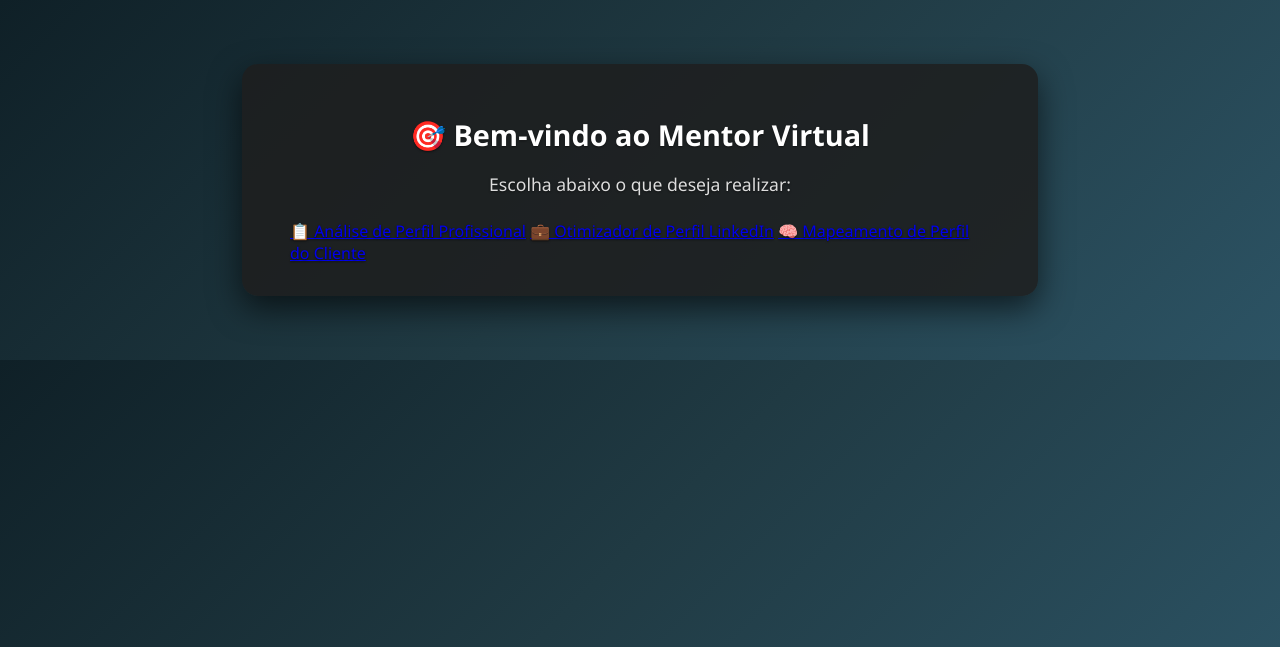
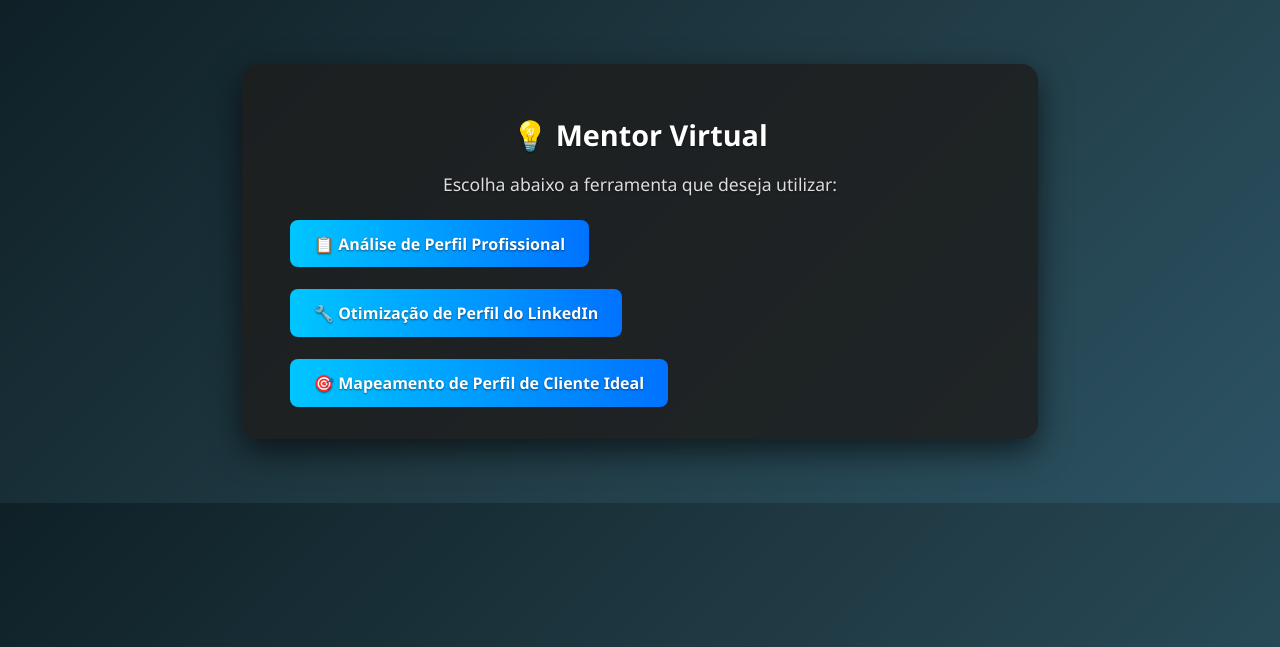
Before and after one commit to lega-nft/mentorvirtual, a FastAPI app: page / in a window 1280 px wide. Shown: the top 647 px of the page. Run offline with FastAPI, Linux system fonts and the light colour scheme.

Commit message:
Update formulario.html

```diff
--- a/templates/formulario.html
+++ b/templates/formulario.html
@@ -1,21 +1,23 @@
 <!DOCTYPE html>
 <html lang="pt-BR">
 <head>
-  <meta charset="UTF-8">
-  <meta name="viewport" content="width=device-width, initial-scale=1.0">
+  <meta charset="UTF-8" />
+  <meta name="viewport" content="width=device-width, initial-scale=1.0"/>
   <title>Mentor Virtual</title>
-  <link rel="stylesheet" href="/static/style.css">
+  <link rel="stylesheet" href="/static/style.css" />
 </head>
-<body class="gradient-bg">
+<body>
   <div class="container">
-    <h1 class="title">🎯 Bem-vindo ao Mentor Virtual</h1>
-    <p class="subtitle">Escolha abaixo o que deseja realizar:</p>
+    <h1 class="title">💡 Mentor Virtual</h1>
+    <p class="subtitle">Escolha abaixo a ferramenta que deseja utilizar:</p>
 
-    <div class="card-grid">
-      <a class="card" href="/">📋 Análise de Perfil Profissional</a>
-      <a class="card" href="/linkedin">💼 Otimizador de Perfil LinkedIn</a>
-      <a class="card" href="/cliente">🧠 Mapeamento de Perfil do Cliente</a>
-    </div>
+    <a href="/formulario" class="button-link">📋 Análise de Perfil Profissional</a>
+    <br><br>
+
+    <a href="/linkedin" class="button-link">🔧 Otimização de Perfil do LinkedIn</a>
+    <br><br>
+
+    <a href="/cliente" class="button-link">🎯 Mapeamento de Perfil de Cliente Ideal</a>
   </div>
 </body>
 </html>
```
